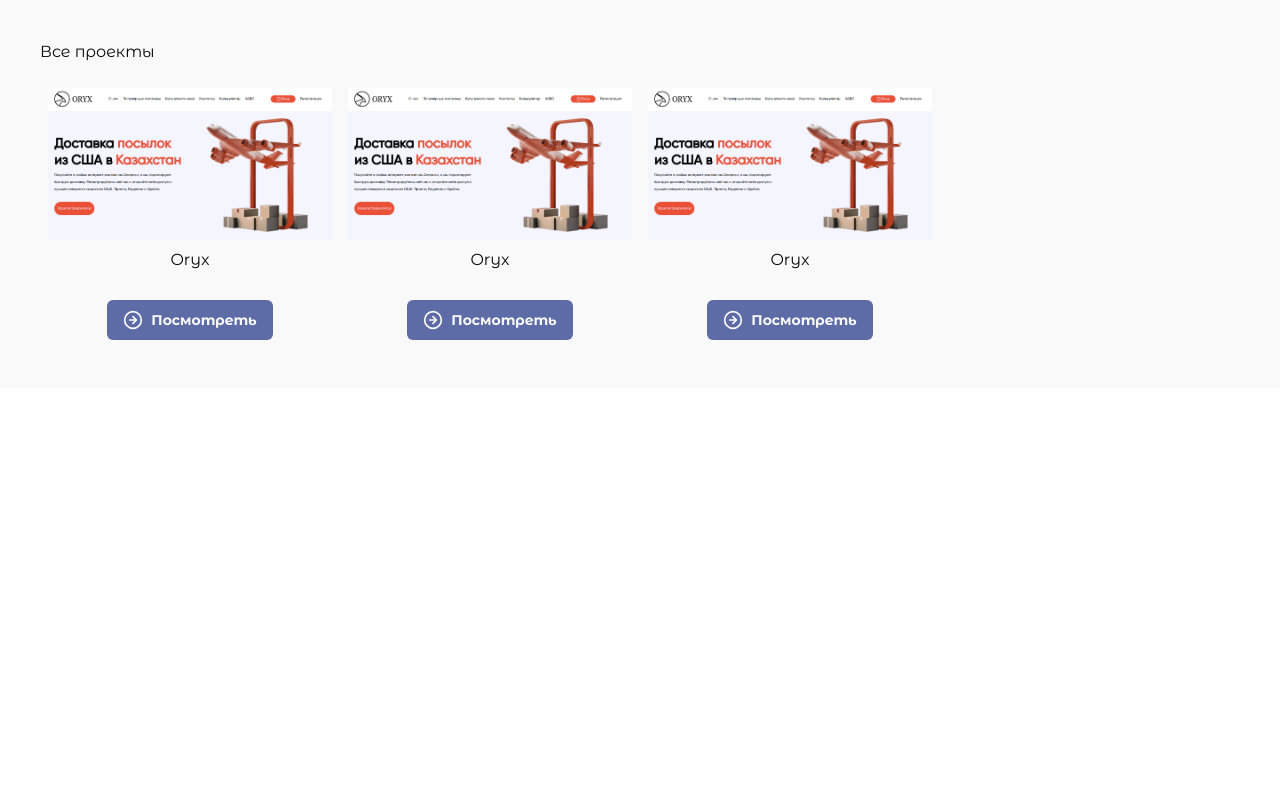
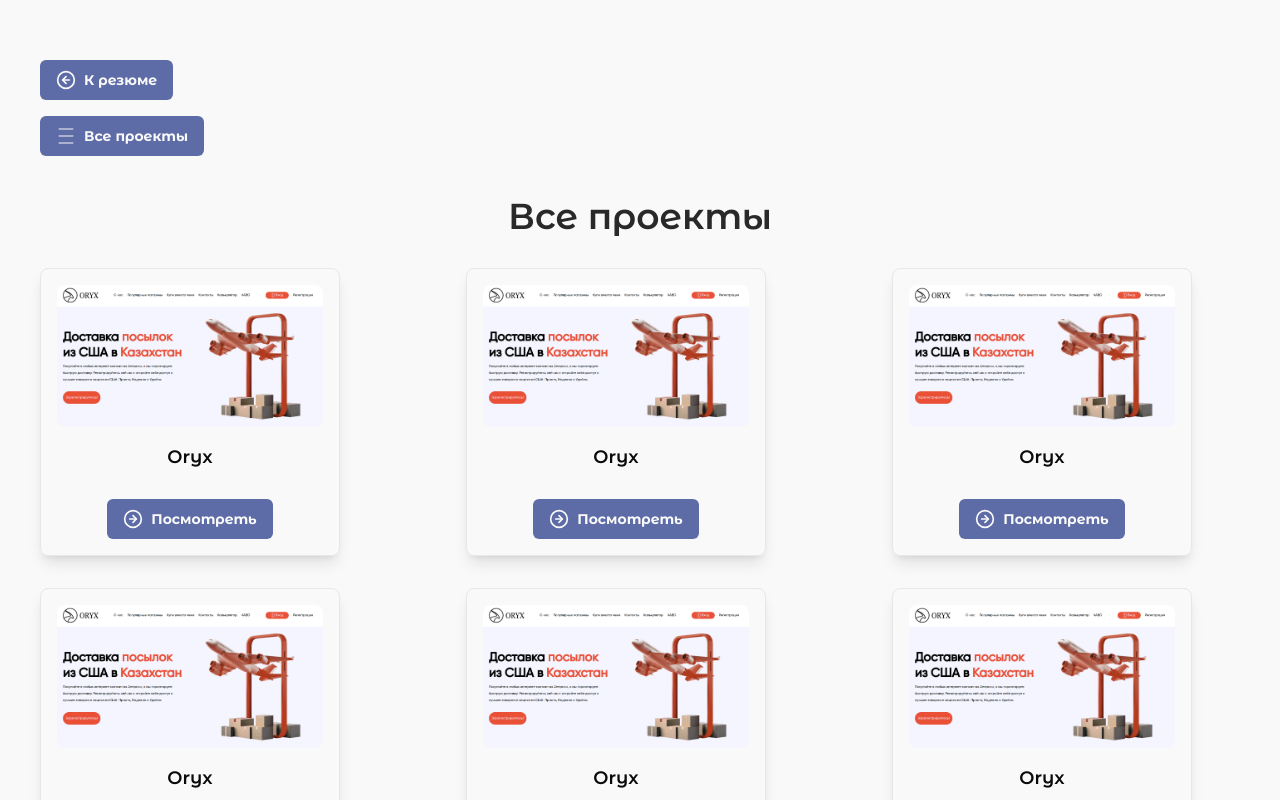
Before and after one commit to shakurovoleg42/CV-portfolio, a Next.js app: page /projects in a window 1280 px wide. Shown: the top 800 px of the page. Built offline with nearby package versions, Linux system fonts and the light colour scheme.

Commit message:
create projects page

```diff
--- a/src/pages/projects/[slug].tsx
+++ b/src/pages/projects/[slug].tsx
@@ -6,27 +6,34 @@
 import { CiMenuBurger } from "react-icons/ci";
 
 function Project() {
+  const goBack = () => {
+    window.history.back();
+  };
+
   return (
     <div className="w-full h-[100%] flex flex-col justify-center p-10 bg-[#f9f9f9] font-poppins">
-      <div className="w-full text-center my-5 flex flex-col gap-4">
+      <div className="w-full text-center my-5 flex flex-col gap-2">
         <div>
-        <Link href="#portfolio">
-          <Button className="flex flex-row font-[700]">
+          <Link href="/">
+            <Button className="flex flex-row font-[700]">
+              <CircleArrowLeft className="mr-2 h-5 w-5" />К резюме
+            </Button>
+          </Link>
+        </div>
+        <div>
+          <Button className="flex flex-row font-[700]" onClick={goBack}>
             <CircleArrowLeft className="mr-2 h-5 w-5" />
             Вернуться назад
           </Button>
-        </Link>
         </div>
         <div>
-        <Link href="#portfolio">
-          <Button className="flex flex-row font-[700]">
-            <CiMenuBurger className="mr-2 h-5 w-5" />
-            Все проекты
-          </Button>
-        </Link>
+          <Link href="/projects">
+            <Button className="flex flex-row font-[700]">
+              <CiMenuBurger className="mr-2 h-5 w-5" />
+              Все проекты
+            </Button>
+          </Link>
         </div>
-
-
       </div>
       <div className="flex flex-col md:flex-row gap-5">
         <div>
--- a/src/pages/projects/index.tsx
+++ b/src/pages/projects/index.tsx
@@ -1,26 +1,48 @@
 /* eslint-disable @next/next/no-img-element */
 import { Button } from "@/components/ui/button";
-import { CircleArrowRight } from "lucide-react";
+import { CircleArrowLeft, CircleArrowRight } from "lucide-react";
 import React from "react";
 import Link from "next/link";
+import { CiMenuBurger } from "react-icons/ci";
 
 function index() {
   return (
-    <div className="w-full flex flex-col md:flex-row p-10 bg-[#f9f9f9]">
-      <div className="felx flex-col">
+    <div className="w-full flex flex-col p-10 bg-[#f9f9f9] gap-5">
+      <div className="w-full text-center my-5 flex flex-col gap-4">
         <div>
-          <h1>Все проекты</h1>
+          <Link href="/">
+            <Button className="flex flex-row font-[700]">
+              <CircleArrowLeft className="mr-2 h-5 w-5" />К резюме
+            </Button>
+          </Link>
         </div>
-        <div className="flex flex-wrap max-w-[90vw] justify-between">
+        <div>
+          <Link href="/projects">
+            <Button className="flex flex-row font-[700]">
+              <CiMenuBurger className="mr-2 h-5 w-5" />
+              Все проекты
+            </Button>
+          </Link>
+        </div>
+      </div>
+      <div className="felx flex-col ">
+        <div className="w-full text-center">
+          <h1 className="text-4xl font-[600] text-textTitle">Все проекты</h1>
+        </div>
+        <div className="flex flex-wrap max-w-[90vw] justify-between mt-4 gap-4">
           {projects.map((project) => (
             <div
               key={project.id}
-              className="flex flex-col items-center gap-2 mt-4 max-w-[300px] h-auto border-[1px] p-2 rounded-md md:rounded-none  md:border-none"
+              className="flex flex-col items-center gap-2 mt-4 max-w-[300px] h-auto border-[1px] border-gray-200 shadow-lg p-4 rounded-lg transition-shadow duration-300 ease-in-out hover:shadow-xl"
             >
-              <img src={project.image} alt={project.name} />
-              <p>{project.name}</p>
+              <img
+                src={project.image}
+                alt={project.name}
+                className="rounded-lg"
+              />
+              <p className="font-semibold text-lg mt-2">{project.name}</p>
               <div className="mt-5">
-                <Link href="#portfolio">
+                <Link href={`/projects/${project.slug}`}>
                   <Button className="flex flex-row font-[700]">
                     <CircleArrowRight className="mr-2 h-5 w-5" />
                     Посмотреть
@@ -36,20 +58,64 @@
 }
 
 export default index;
-
 const projects = [
   {
     id: 1,
+    slug: "oryx_kz",
     name: "Oryx",
     image: "/oryx.png",
   },
   {
     id: 2,
+    slug: "oryx_kz",
     name: "Oryx",
     image: "/oryx.png",
   },
   {
     id: 3,
+    slug: "oryx_kz",
+    name: "Oryx",
+    image: "/oryx.png",
+  },
+  {
+    id: 4,
+    slug: "oryx_kz",
+    name: "Oryx",
+    image: "/oryx.png",
+  },
+  {
+    id: 5,
+    slug: "oryx_kz",
+    name: "Oryx",
+    image: "/oryx.png",
+  },
+  {
+    id: 6,
+    slug: "oryx_kz",
+    name: "Oryx",
+    image: "/oryx.png",
+  },
+  {
+    id: 7,
+    slug: "oryx_kz",
+    name: "Oryx",
+    image: "/oryx.png",
+  },
+  {
+    id: 8,
+    slug: "oryx_kz",
+    name: "Oryx",
+    image: "/oryx.png",
+  },
+  {
+    id: 9,
+    slug: "oryx_kz",
+    name: "Oryx",
+    image: "/oryx.png",
+  },
+  {
+    id: 10,
+    slug: "oryx_kz",
     name: "Oryx",
     image: "/oryx.png",
   },
```
